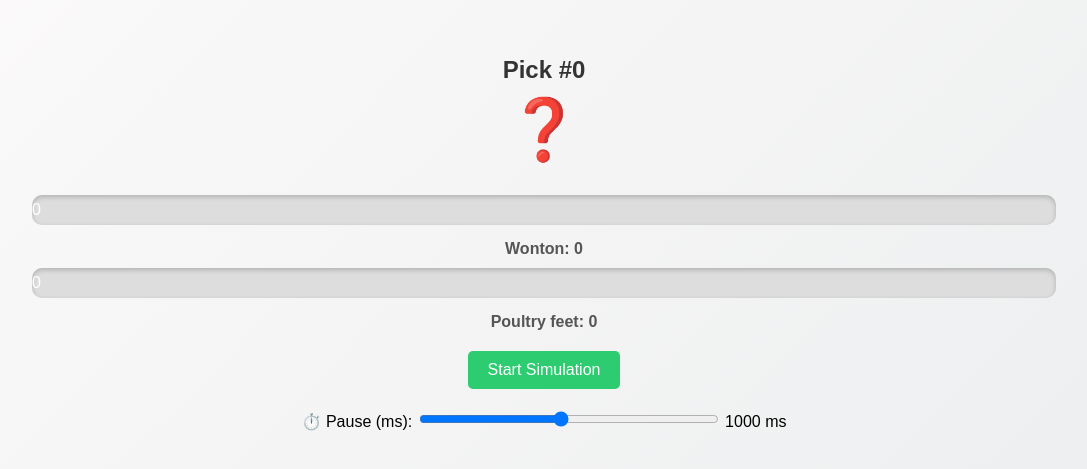
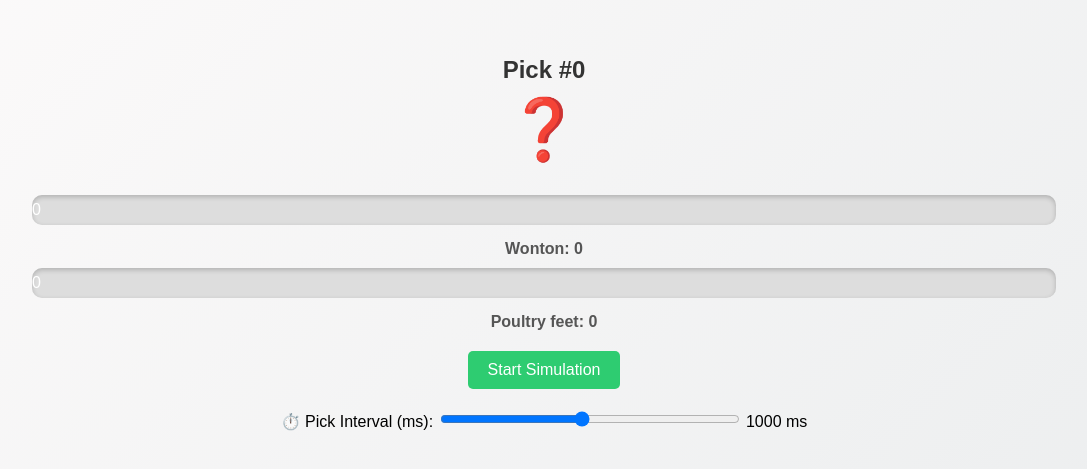
Before and after one commit to phrFrank/my-random-pick-site, a plain HTML site: page index.html in a window 1280 px wide. Shown: the part 165-634 px from the top of the page, without its empty margins (96-1183 px from the left). Drawn offline with Linux system fonts and the light colour scheme.

Commit message:
Update index.html

```diff
--- a/index.html
+++ b/index.html
@@ -91,7 +91,7 @@
   <button onclick="startSimulation()">Start Simulation</button>
 
   <div class="slider-container">
-    <label for="speedSlider">⏱️ Pause (ms): </label>
+    <label for="speedSlider">⏱️ Pick Interval (ms): </label>
     <input type="range" id="speedSlider" min="100" max="2000" step="100" value="1000">
     <span id="speedValue">1000</span> ms
   </div>
```
